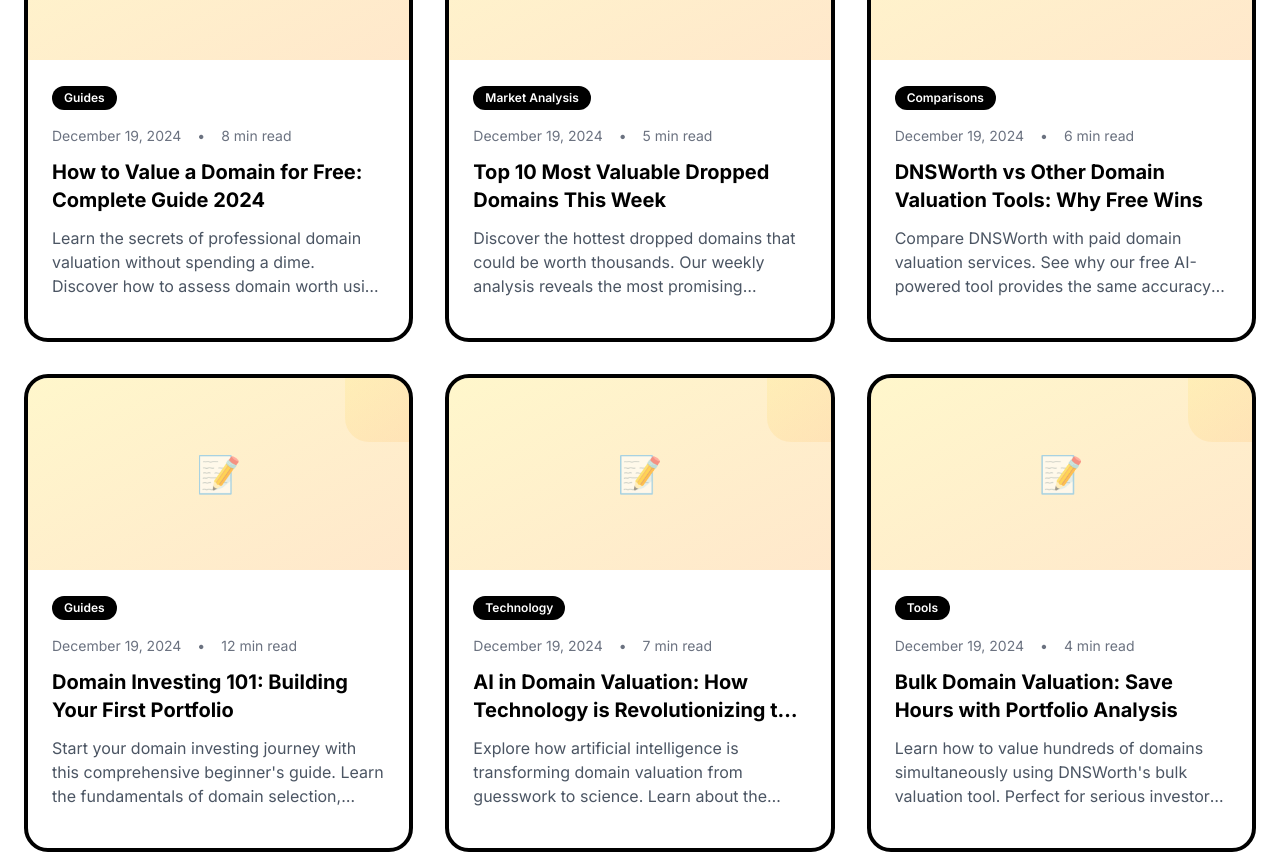
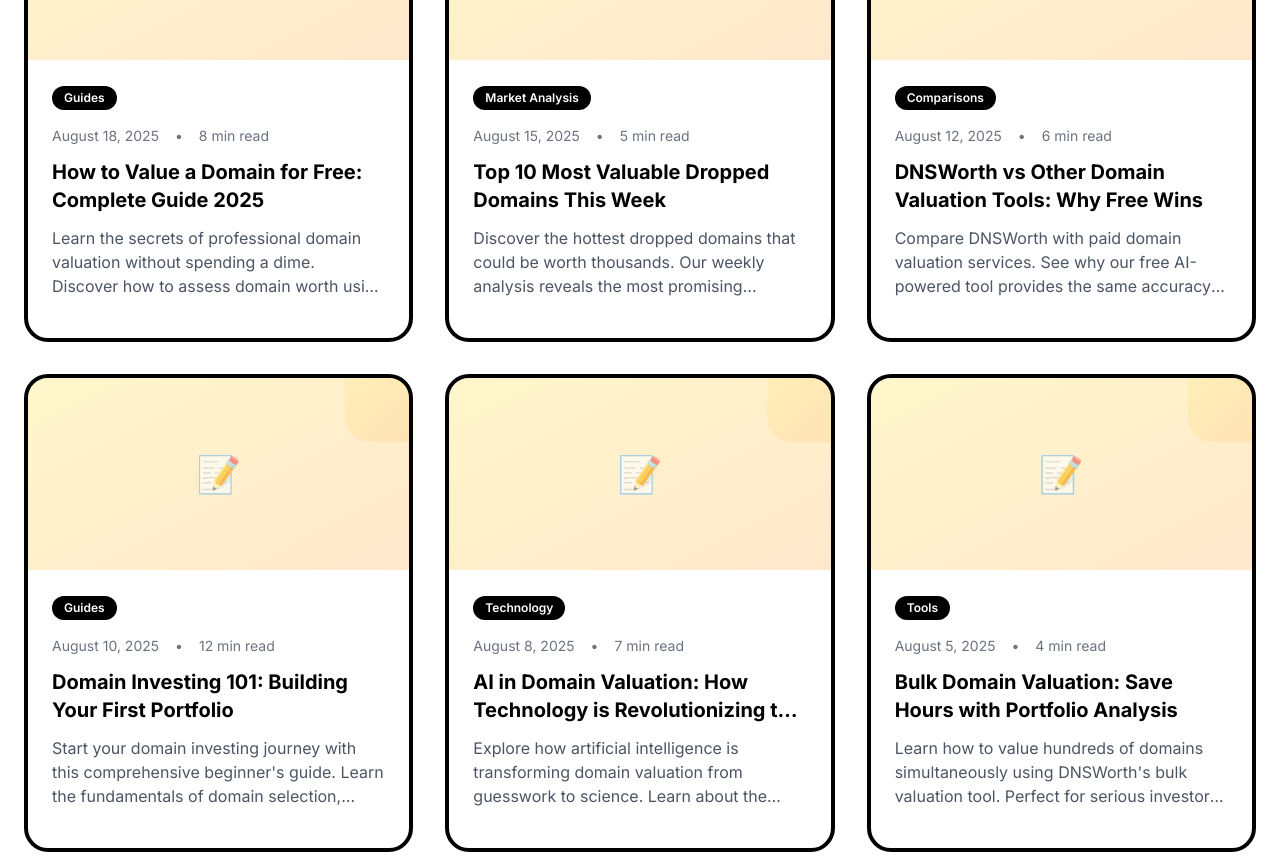
Before and after one commit to dnsworth/dnsworth, a React (Vite) app in the folder frontend/: page /blog in a window 1280 px wide. Shown: the part 760-1616 px from the top of the page. Built offline with nearby package versions, Linux system fonts and the light colour scheme; no server answers.

Commit message:
📅 BLOG: Update all blog post dates to 2025 - Fix outdated 2024 dates with current August 2025 dates and update titles/slugs accordingly

```diff
--- a/frontend/src/pages/Blog.jsx
+++ b/frontend/src/pages/Blog.jsx
@@ -15,12 +15,12 @@ const Blog = ({ onNavigateToBulk, onNavigateHome }) => {
   const blogPosts = [
     {
       id: 1,
-      title: "How to Value a Domain for Free: Complete Guide 2024",
+      title: "How to Value a Domain for Free: Complete Guide 2025",
       excerpt: "Learn the secrets of professional domain valuation without spending a dime. Discover how to assess domain worth using market data, trends, and AI-powered tools.",
       category: "guides",
       readTime: "8 min read",
-      date: "2024-12-19",
-      slug: "how-to-value-domain-free-guide-2024",
+      date: "2025-08-18",
+      slug: "how-to-value-domain-free-guide-2025",
       keywords: ["domain valuation", "free domain appraisal", "domain worth", "domain investing guide"]
     },
     {
@@ -29,7 +29,7 @@ const Blog = ({ onNavigateToBulk, onNavigateHome }) => {
       excerpt: "Discover the hottest dropped domains that could be worth thousands. Our weekly analysis reveals the most promising opportunities for domain investors.",
       category: "market-analysis",
       readTime: "5 min read",
-      date: "2024-12-19",
+      date: "2025-08-15",
       slug: "top-10-valuable-dropped-domains-week",
       keywords: ["dropped domains", "domain opportunities", "valuable domains", "domain investing"]
     },
@@ -39,7 +39,7 @@ const Blog = ({ onNavigateToBulk, onNavigateHome }) => {
       excerpt: "Compare DNSWorth with paid domain valuation services. See why our free AI-powered tool provides the same accuracy without the hefty price tag.",
       category: "comparisons",
       readTime: "6 min read",
-      date: "2024-12-19",
+      date: "2025-08-12",
       slug: "dnsworth-vs-other-valuation-tools",
       keywords: ["domain valuation tools", "free vs paid", "DNSWorth review", "AI domain valuation"]
     },
@@ -49,7 +49,7 @@ const Blog = ({ onNavigateToBulk, onNavigateHome }) => {
       excerpt: "Start your domain investing journey with this comprehensive beginner's guide. Learn the fundamentals of domain selection, valuation, and portfolio management.",
       category: "guides",
       readTime: "12 min read",
-      date: "2024-12-19",
+      date: "2025-08-10",
       slug: "domain-investing-101-portfolio-building",
       keywords: ["domain investing", "portfolio building", "domain selection", "beginner guide"]
     },
@@ -59,7 +59,7 @@ const Blog = ({ onNavigateToBulk, onNavigateHome }) => {
       excerpt: "Explore how artificial intelligence is transforming domain valuation from guesswork to science. Learn about the algorithms and data that power modern appraisals.",
       category: "technology",
       readTime: "7 min read",
-      date: "2024-12-19",
+      date: "2025-08-08",
       slug: "ai-domain-valuation-revolution",
       keywords: ["AI domain valuation", "machine learning", "domain technology", "valuation algorithms"]
     },
@@ -69,7 +69,7 @@ const Blog = ({ onNavigateToBulk, onNavigateHome }) => {
       excerpt: "Learn how to value hundreds of domains simultaneously using DNSWorth's bulk valuation tool. Perfect for serious investors and portfolio managers.",
       category: "tools",
       readTime: "4 min read",
-      date: "2024-12-19",
+      date: "2025-08-05",
       slug: "bulk-domain-valuation-portfolio-analysis",
       keywords: ["bulk valuation", "portfolio analysis", "domain portfolio", "efficient valuation"]
     }
--- a/frontend/src/pages/BlogPost.jsx
+++ b/frontend/src/pages/BlogPost.jsx
@@ -17,19 +17,19 @@ const BlogPost = ({ onNavigateToBulk, onNavigateHome }) => {
 
   // Blog post data - in a real app, this would come from an API or CMS
   const blogPosts = {
-    "how-to-value-domain-free-guide-2024": {
-      title: "How to Value a Domain for Free: Complete Guide 2024",
+    "how-to-value-domain-free-guide-2025": {
+      title: "How to Value a Domain for Free: Complete Guide 2025",
       excerpt: "Learn the secrets of professional domain valuation without spending a dime. Discover how to assess domain worth using market data, trends, and AI-powered tools.",
       category: "guides",
       readTime: "15 min read",
-      date: "2024-12-19",
+      date: "2025-08-18",
       author: "DNSWorth Team",
       content: `
-        <h1>How to Value a Domain for Free: Complete Guide 2024</h1>
+        <h1>How to Value a Domain for Free: Complete Guide 2025</h1>
 
         <p className="text-lg text-gray-900 mb-8 leading-relaxed">Domain valuation is both an art and a science. Whether you're looking to buy, sell, or invest in domains, understanding their true worth is crucial for making informed decisions. In this comprehensive guide, we'll show you how to value domains for free using professional techniques and tools that rival paid services.</p>
 
-        <h2 className="text-3xl font-bold text-gray-900 mb-6 mt-12">Why Domain Valuation Matters in 2024</h2>
+        <h2 className="text-3xl font-bold text-gray-900 mb-6 mt-12">Why Domain Valuation Matters in 2025</h2>
         <p className="text-lg text-gray-800 mb-6 leading-relaxed">Domains are digital real estate, and like physical property, their value can fluctuate significantly based on market conditions, trends, and intrinsic factors. A proper valuation helps you:</p>
         <ul className="list-disc list-inside space-y-2 mb-8 text-gray-800">
           <li className="text-lg">Make informed buying decisions and avoid overpaying</li>
```
Also changed, not shown: 1 other file (tests, documents, lock files or other folders).
